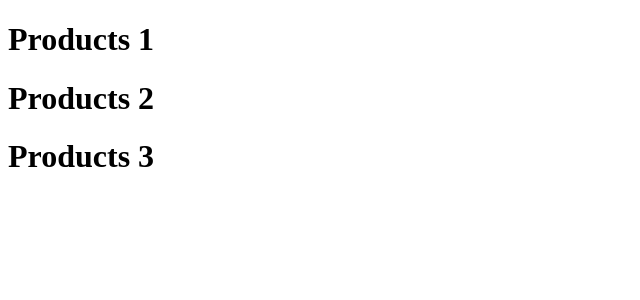
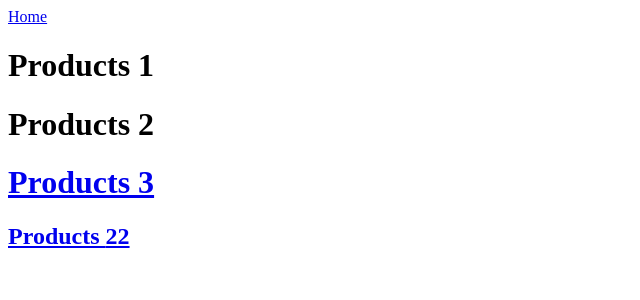
Before and after one commit to noman318/next-js_Practice, a Next.js app: page /products in a window 1280 px wide. Shown: the top 300 px of the page, without its empty margins (0-640 px from the left). Built offline with nearby package versions, Linux system fonts and the light colour scheme.

Commit message:
Client Link component features done

```diff
--- a/pages/index.js
+++ b/pages/index.js
@@ -1,9 +1,12 @@
+import Link from "next/link";
 import React from "react";
 
 export default function Home() {
   return (
     <div>
       <h1>Home</h1>
+      <Link href="/blog">Blog</Link>
+      <Link href="/products">product</Link>
     </div>
   );
 }
--- a/pages/products/index.js
+++ b/pages/products/index.js
@@ -1,11 +1,18 @@
+import Link from "next/link";
 import React from "react";
 
-function ProductList() {
+function ProductList({ productId = 22 }) {
   return (
     <div>
+      <Link href={"/"}>Home</Link>
       <h1>Products 1</h1>
       <h1>Products 2</h1>
-      <h1>Products 3</h1>
+      <Link href={"/products/3"} replace>
+        <h1>Products 3</h1>
+      </Link>
+      <Link href={`/products/${productId}`}>
+        <h2>Products {productId}</h2>
+      </Link>
     </div>
   );
 }
```
Also changed, not shown: pages/products/[productId].js (deleted, +0 -14 lines).
